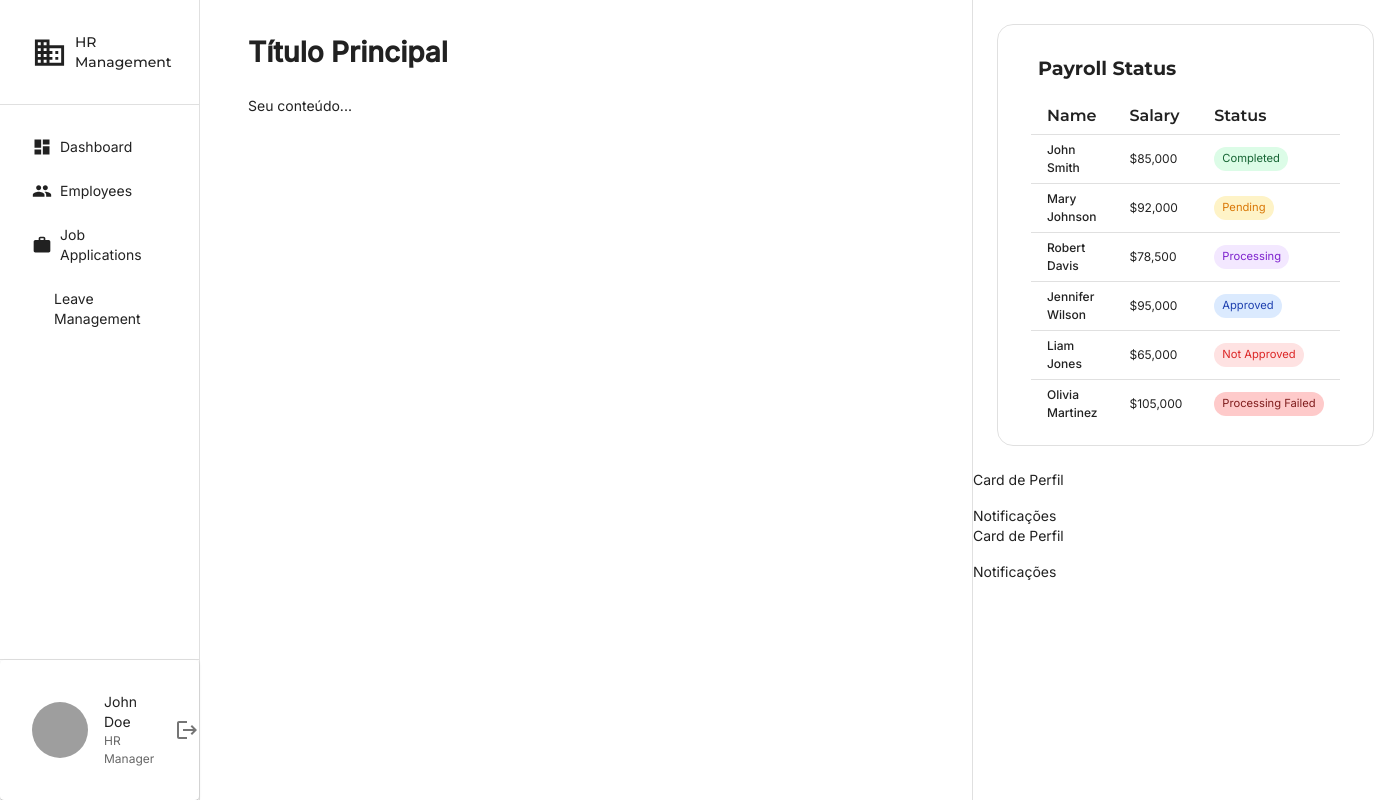
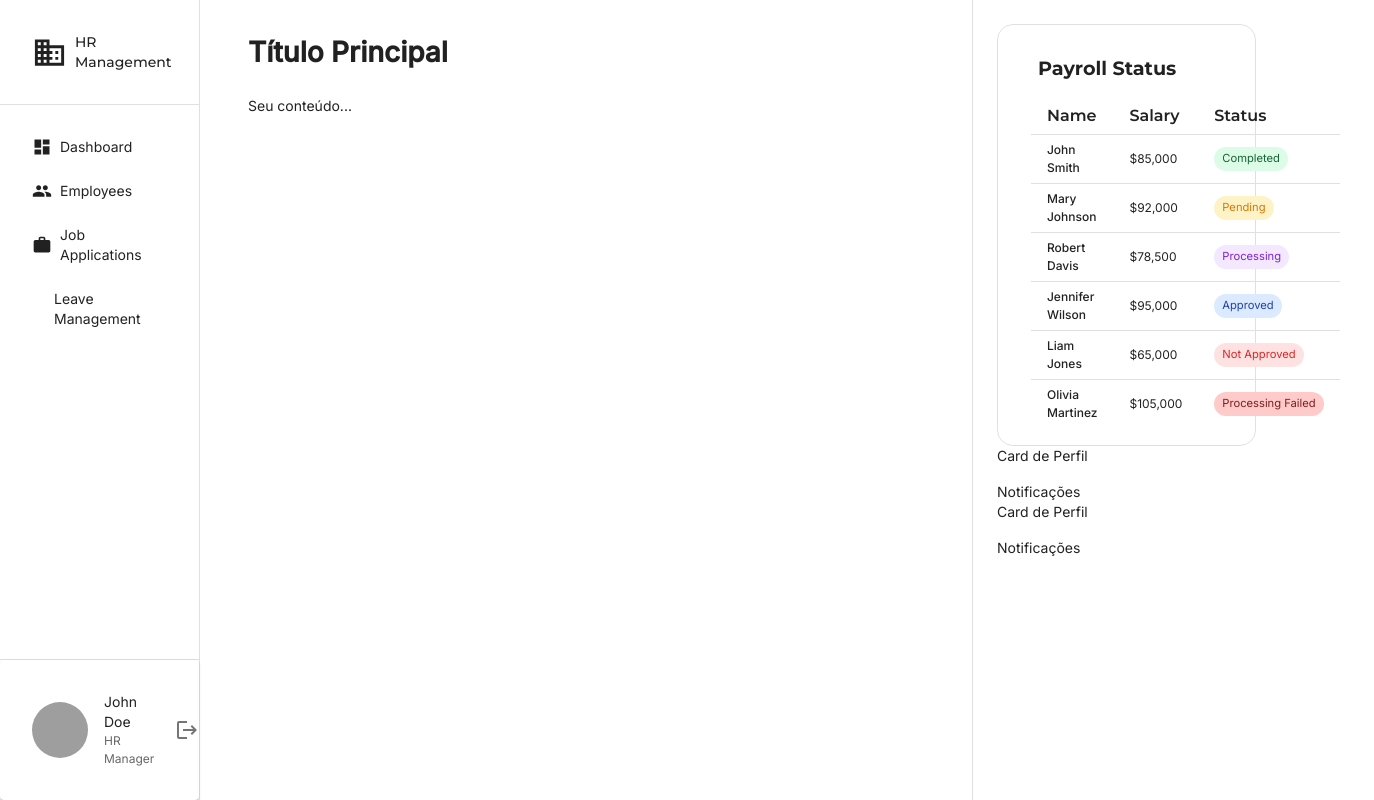
Before and after one commit to Stefano-Vezzoni/hr-management, a Next.js app: page /dashboard in a window 1280 px wide. Shown: the whole page, 1374 px wide, since content can reach past the window. Built offline with nearby package versions, Linux system fonts and the light colour scheme; grey boxes are pictures that could not be loaded; some icons are missing; what @mui/material-nextjs would draw is missing.

Commit message:
feat: create dynamic payroll status chip component

```diff
--- a/app/dashboard/components/PayrollStatus.tsx
+++ b/app/dashboard/components/PayrollStatus.tsx
@@ -1,25 +1,17 @@
 import {
-  Grid,
-  Box,
   Typography,
   Table,
   TableHead,
   TableRow,
   TableCell,
   TableBody,
-  Chip,
+  Box,
 } from "@mui/material";
+import StatusChip from "@/components/statusChip/StatusChip";
 
 export default function PayrollStatus() {
   return (
-    <Grid
-      container
-      direction="column"
-      spacing={3}
-      justifyItems={"center"}
-      sx={{ height: "100%", p: 3 }}
-    >
-      <Grid
+    <Box
       sx={{
         border: "1px solid",
         borderColor: "divider",
@@ -33,6 +25,7 @@ export default function PayrollStatus() {
           Payroll Status
         </Typography>
       </Box>
+
       <Table
         size="small"
         sx={{
@@ -66,7 +59,7 @@ export default function PayrollStatus() {
               <Typography variant="body2">$85,000</Typography>
             </TableCell>
             <TableCell>
-                <Chip label={"Completed"} color="completed" size="small" />
+              <StatusChip status="COMPLETED" />
             </TableCell>
           </TableRow>
           <TableRow>
@@ -79,7 +72,7 @@ export default function PayrollStatus() {
               <Typography variant="body2">$92,000</Typography>
             </TableCell>
             <TableCell>
-                <Chip label={"Pending"} color="pending" size="small" />
+              <StatusChip status="PENDING" />
             </TableCell>
           </TableRow>
           <TableRow>
@@ -92,7 +85,7 @@ export default function PayrollStatus() {
               <Typography variant="body2">$78,500</Typography>
             </TableCell>
             <TableCell>
-                <Chip label={"Processing"} color="processing" size="small" />
+              <StatusChip status="PROCESSING" />
             </TableCell>
           </TableRow>
           <TableRow>
@@ -105,7 +98,7 @@ export default function PayrollStatus() {
               <Typography variant="body2">$95,000</Typography>
             </TableCell>
             <TableCell>
-                <Chip label={"Approved"} color="approved" size="small" />
+              <StatusChip status="APPROVED" />
             </TableCell>
           </TableRow>
           <TableRow>
@@ -118,7 +111,7 @@ export default function PayrollStatus() {
               <Typography variant="body2">$65,000</Typography>
             </TableCell>
             <TableCell>
-                <Chip label={"Not Approved"} color="notApproved" size="small" />
+              <StatusChip status="NOT_APPROVED" />
             </TableCell>
           </TableRow>
           <TableRow>
@@ -131,16 +124,11 @@ export default function PayrollStatus() {
               <Typography variant="body2">$105,000</Typography>
             </TableCell>
             <TableCell>
-                <Chip
-                  label={"Processing Failed"}
-                  color="processingFailed"
-                  size="small"
-                />
+              <StatusChip status="PROCESSING_FAILED" />
             </TableCell>
           </TableRow>
         </TableBody>
       </Table>
-      </Grid>
-    </Grid>
+    </Box>
   );
 }
--- a/app/dashboard/page.tsx
+++ b/app/dashboard/page.tsx
@@ -16,7 +16,10 @@ export default function Dashboard() {
         </Stack>
       </Grid>
 
-      <Grid size={3} sx={{ borderLeft: "1px solid", borderColor: "divider" }}>
+      <Grid
+        size={3}
+        sx={{ borderLeft: "1px solid", borderColor: "divider", p: 3 }}
+      >
         <Grid>
           <PayrollStatus />
         </Grid>
--- /dev/null
+++ b/components/statusChip/StatusChip.tsx
@@ -0,0 +1,28 @@
+import { Chip } from "@mui/material";
+
+export const IStatusChip = {
+  COMPLETED: { label: "Completed", color: "completed" },
+  PENDING: { label: "Pending", color: "pending" },
+  PROCESSING: { label: "Processing", color: "processing" },
+  APPROVED: { label: "Approved", color: "approved" },
+  NOT_APPROVED: { label: "Not Approved", color: "notApproved" },
+  PROCESSING_FAILED: { label: "Processing Failed", color: "processingFailed" },
+} as const;
+
+export type StatusChipType = keyof typeof IStatusChip;
+
+interface IStatusChipProps {
+  status: StatusChipType;
+  size?: "small" | "medium";
+}
+
+export default function StatusChip({
+  status,
+  size = "small",
+}: IStatusChipProps) {
+  const statusConfig = IStatusChip[status];
+
+  return (
+    <Chip label={statusConfig.label} color={statusConfig.color} size={size} />
+  );
+}
```
Also changed, not shown: 1 other file (tests, documents, lock files or other folders). Lines whose indentation alone changed are shown as unchanged.
